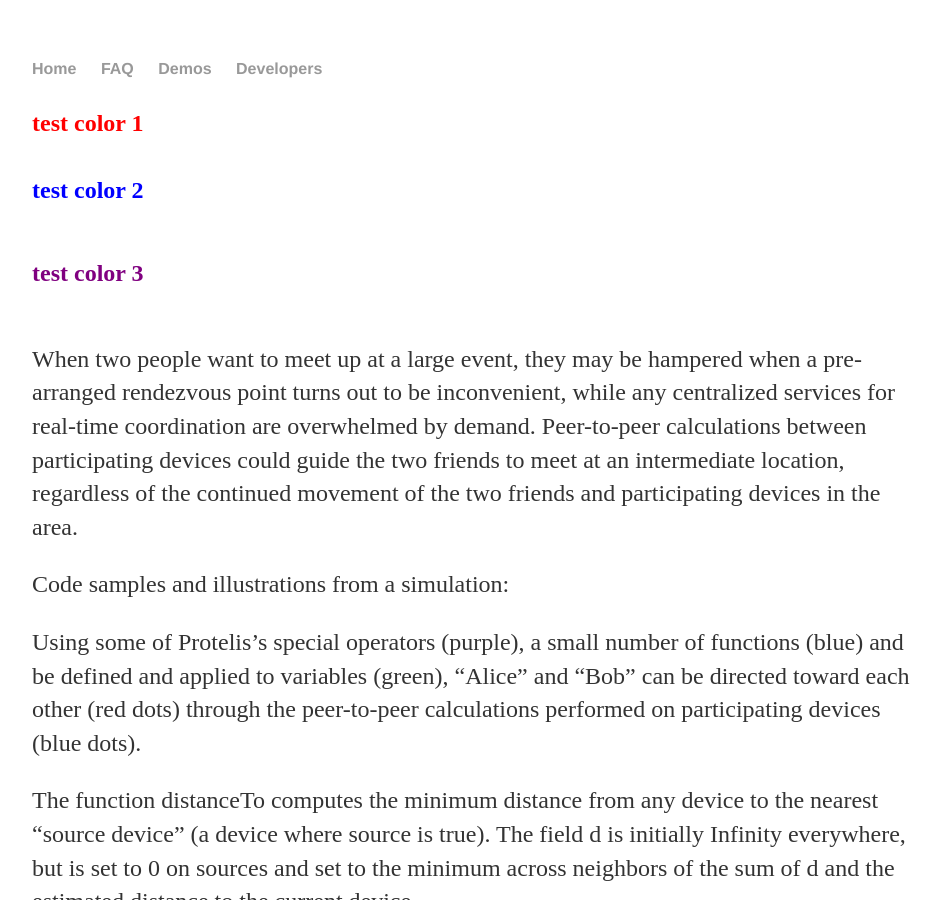
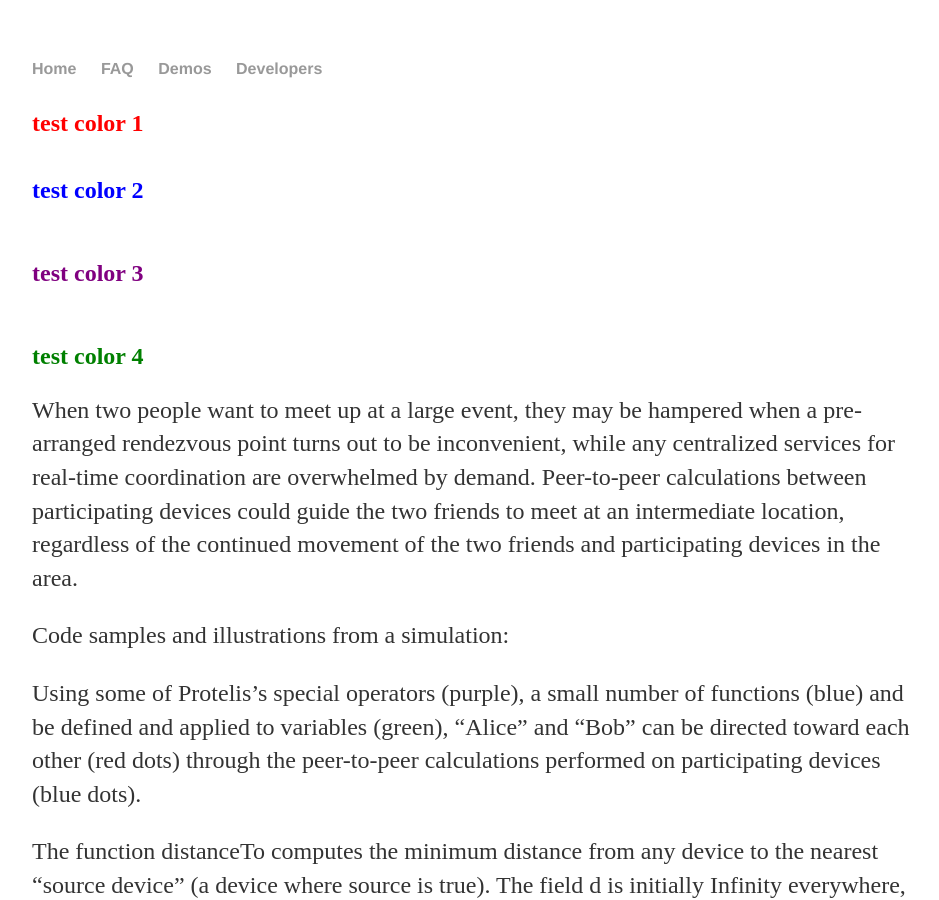
Before and after one commit to tasseomancy/tasseomancy.github.io, a Jekyll site: the page built from _posts/2018-02-07-peer-to-peer-route-planning.md, in a window 1280 px wide and 900 px high. Shown: the whole window, without its empty margins (160-1099 px from the left). Built offline with Jekyll 4.4.1, drawn with Linux system fonts in a browser that asks for light colours.

Commit message:
Update 2018-02-07-peer-to-peer-route-planning.md

```diff
--- a/_posts/2018-02-07-peer-to-peer-route-planning.md
+++ b/_posts/2018-02-07-peer-to-peer-route-planning.md
@@ -5,6 +5,7 @@ layout: default
 <h4> test color 1 </h4>
 <h5> test color 2 </h5>
 <h6> test color 3 </h6>
+<h3> test color 4 </h3>
 
 When two people want to meet up at a large event, they may be hampered when a pre-arranged rendezvous point turns out to be inconvenient, while any centralized services for real-time coordination are overwhelmed by demand. Peer-to-peer calculations between participating devices could guide the two friends to meet at an intermediate location, regardless of the continued movement of the two friends and participating devices in the area.
 
```
